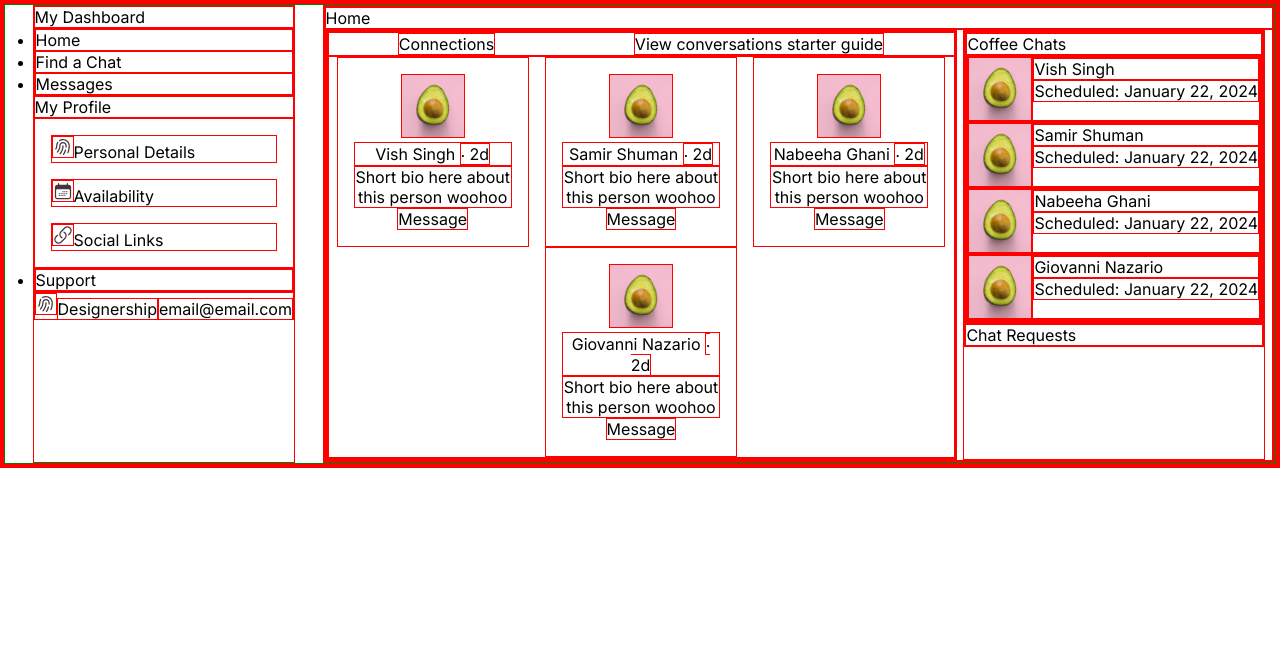
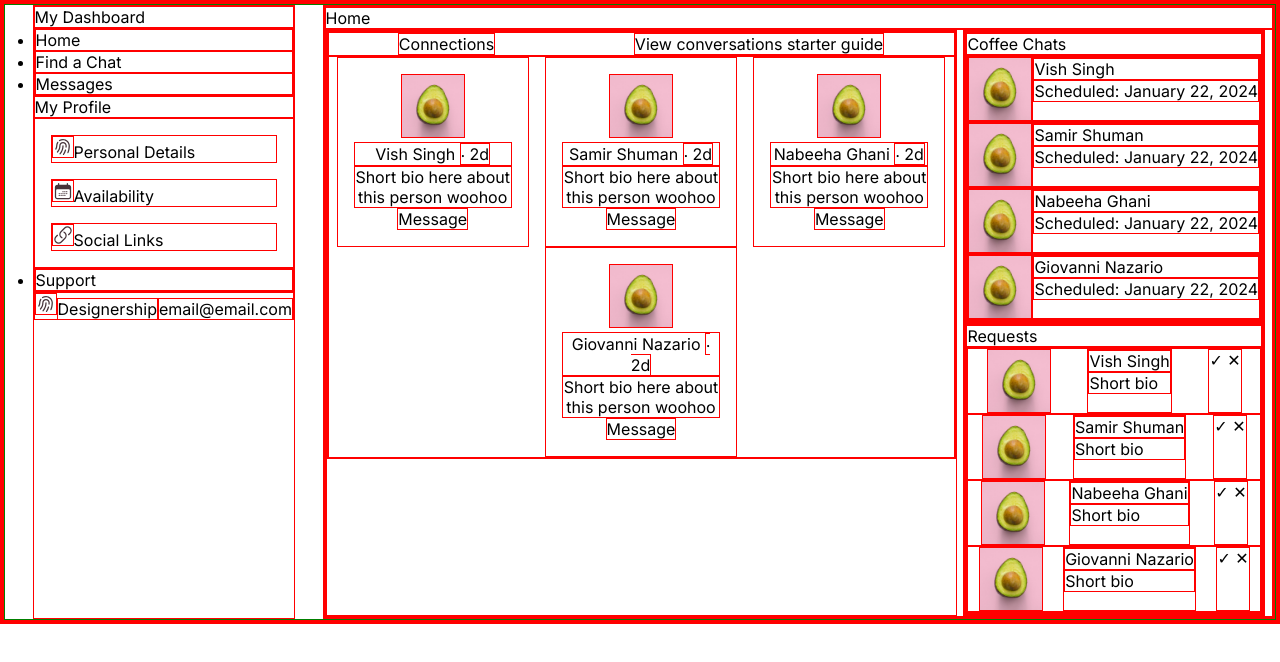
Before and after one commit to vishalicious213/coffee-chat, a React (Vite) app: page / in a window 1280 px wide. Both pictures are taken after a click on the button "Log In". Shown: the top 662 px of the page. Built offline with nearby package versions, Linux system fonts and the light colour scheme.

Commit message:
drafted chat-requests-card.jsx & css files. rendering test data

```diff
--- /dev/null
+++ b/src/components/layout/dashboard/chat-requests/chat-requests-card.jsx
@@ -0,0 +1,16 @@
+import React from 'react'
+
+const ChatRequestsCard = (props) => {
+    return (
+        <section className="coffee-chats-card">
+            <img src="/avatars/avocado.jpg" alt="profile pic" />
+            <div>
+                <h3>{props.name}</h3>
+                <p>Short bio</p>
+            </div>
+            <div>✓ ✕</div>
+        </section>
+    )
+}
+
+export default ChatRequestsCard
--- a/src/components/layout/dashboard/chat-requests/chat-requests.jsx
+++ b/src/components/layout/dashboard/chat-requests/chat-requests.jsx
@@ -1,8 +1,20 @@
 import React from 'react'
+import ChatRequestsCard from './chat-requests-card'
+
+const test = ["Vish Singh", "Samir Shuman", "Nabeeha Ghani", "Giovanni Nazario"]
+
+const examples = test.map((person, index) => (
+    <ChatRequestsCard name={person} key={person} />
+))
 
 const ChatRequests = () => {
     return (
-        <div>Chat Requests</div>
+        <section className="chat-requests-container">
+            <h2>Requests</h2>
+            <section className="chat-requests">
+                {examples}
+            </section>
+        </section>
     )
 }
 
```
